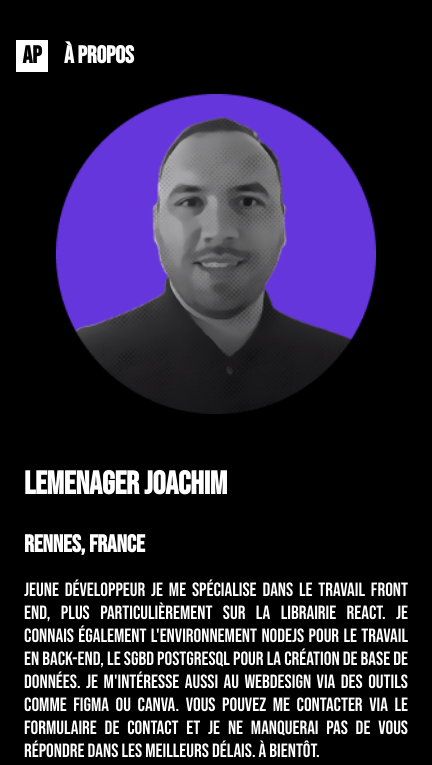
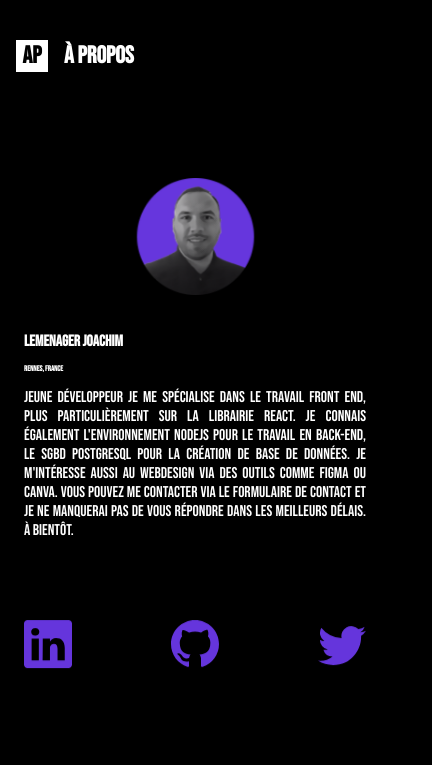
Before and after one commit to JoachimLem/portfolioJL, a React (Create React App) app: page / in a window 390 px wide. Shown: the part 1671-2436 px from the top of the page, 432 px wide, since content can reach past the window. Built offline with nearby package versions, Linux system fonts and the light colour scheme.

Commit message:
add useEffect for change icon Network for the mobile

```diff
--- a/src/Components/APropos/aPropos.css
+++ b/src/Components/APropos/aPropos.css
@@ -27,8 +27,8 @@
   align-items: center;
 }
 .picture {
-  width: 20rem;
-  height: 20rem;
+  width: 30vw;
+  height: 30vw;
   background-image: url(/public/assets/images/digitalphoto.png);
   background-repeat: no-repeat;
   background-size: cover;
@@ -42,15 +42,15 @@
 
 
 .name {
-  font-size: xx-large;
+  font-size: 4vw;
 }
 
 .city {
-  font-size: x-large;
+  font-size: 2vw;
 }
 
 .about {
-  font-size: x-large;
+  font-size: 1vw;
   text-align: justify;
 }
 
@@ -72,19 +72,18 @@
     flex-direction: column;
     align-items: center;
     justify-content: center;
-    margin: auto;
   }
 
   .about {
-    font-size: 1.2rem;
+    font-size: 4vw;
     text-align: justify;
   }
 
   .network {
-    margin-top: 5rem;
+
     display: flex;
     justify-content: space-between;
-    margin-bottom: 5rem;
+
   }
 
 }
--- a/src/Components/APropos/index.js
+++ b/src/Components/APropos/index.js
@@ -1,4 +1,4 @@
-import React from 'react';
+import React, { useState, useEffect } from 'react';
 import './aPropos.css';
 
 import MiniLogo from '../DesignComponents/MiniLogo/miniLogo';
@@ -21,7 +21,18 @@ const textLogo = {
 
 
 
-const APropos = ({ id }) => (
+const APropos = ({ id }) => {
+  const [iconSize,setIconSize] = useState("8rem");
+
+  useEffect(() => {
+    const screen = window.innerWidth;
+    if(screen<500){
+      setIconSize("3rem");
+    }
+  },[])
+
+
+  return (
   <section className='ap-container' id={id}>
     <Fade left delay={800}>
       <MiniLogo
@@ -36,7 +47,7 @@ const APropos = ({ id }) => (
 
       <Fade left delay={1500} duration={1500}>
         <div className='photo'>
-          <div className="picture"></div>
+          <div className="picture" ></div>
         </div>
 
       </Fade>
@@ -64,7 +75,7 @@ Vous pouvez me contacter via le formulaire de contact et je ne manquerai pas de
 
         <Fade bottom delay={2500}>
           <div className='network'>
-            <IconContext.Provider value={{ color: "#6636dd", size: "8em" }}>
+            <IconContext.Provider value={{ color: "#6636dd", size: iconSize }}>
               <a className='link-network' href="https://www.linkedin.com/in/joachim-lemenager/">
                 <BsLinkedin />
               </a>
@@ -84,6 +95,6 @@ Vous pouvez me contacter via le formulaire de contact et je ne manquerai pas de
 
 
   </section>
-);
+  )};
 
 export default APropos;
```
